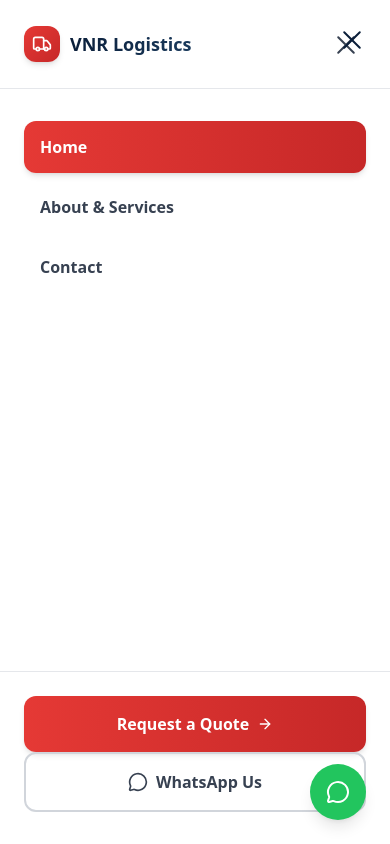
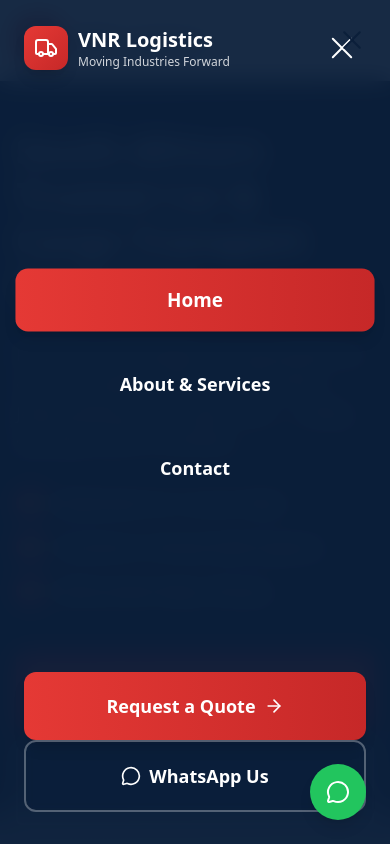
Before and after one commit to SA-Telecoms00/VNR-Logistics, a Next.js app: page / in a window 390 px wide. Both pictures are taken after a click on the button "Toggle menu". Shown: the top 844 px of the page. Built offline with nearby package versions, Linux system fonts and the light colour scheme.

Commit message:
Fix mobile navbar UI: implement full-screen overlay with dark navy background, proper vertical layout, and smooth animations

```diff
--- a/components/Header.tsx
+++ b/components/Header.tsx
@@ -218,74 +218,73 @@
         </div>
       </div>
 
-      {/* Mobile Menu */}
+      {/* Mobile Menu - Full Screen Overlay */}
       <AnimatePresence>
         {isMobileMenuOpen && (
-          <>
-            {/* Backdrop Overlay - Elegant Dark */}
           <motion.div
             initial={{ opacity: 0 }}
             animate={{ opacity: 1 }}
             exit={{ opacity: 0 }}
             transition={{ duration: 0.3, ease: "easeInOut" }}
-              className="fixed inset-0 bg-black/40 backdrop-blur-md lg:hidden z-[99998]"
-              onClick={() => setIsMobileMenuOpen(false)}
-              style={{ WebkitBackdropFilter: "blur(12px)" }}
-            />
-
-            {/* Mobile Menu - Clean White Design */}
+            className="fixed inset-0 w-full h-screen bg-[#0B1F3A]/95 backdrop-blur-md lg:hidden z-[9999] flex flex-col"
+            style={{
+              WebkitBackdropFilter: "blur(12px)",
+              position: "fixed",
+              top: 0,
+              left: 0,
+              width: "100%",
+              height: "100vh"
+            }}
+          >
+            {/* Top Section - Logo & Close Button */}
             <motion.div
-              initial={{ x: "100%" }}
-              animate={{ x: 0 }}
-              exit={{ x: "100%" }}
-              transition={{
-                type: "spring",
-                damping: 30,
-                stiffness: 300
-              }}
-              className="fixed top-0 right-0 bottom-0 w-full sm:w-96 bg-white lg:hidden z-[99999] flex flex-col shadow-2xl"
+              initial={{ opacity: 0, y: -20 }}
+              animate={{ opacity: 1, y: 0 }}
+              transition={{ delay: 0.1, duration: 0.4 }}
+              className="flex items-center justify-between px-6 py-6 flex-shrink-0"
             >
-              {/* Mobile Menu Header */}
-              <div className="flex items-center justify-between px-6 py-6 border-b border-gray-200 flex-shrink-0">
-                <Link href="/" onClick={() => setIsMobileMenuOpen(false)} className="flex items-center gap-2.5 group">
-                  <div className="bg-gradient-to-br from-[#E53935] to-[#C62828] p-2 rounded-xl shadow-md">
-                    <Truck className="h-5 w-5 text-white" />
+              <Link href="/" onClick={() => setIsMobileMenuOpen(false)} className="flex items-center gap-2.5">
+                <div className="bg-gradient-to-br from-[#E53935] to-[#C62828] p-2.5 rounded-xl shadow-lg">
+                  <Truck className="h-6 w-6 text-white" />
                 </div>
                 <div>
-                    <h2 className="text-lg font-bold bg-gradient-to-r from-[#0B1F3A] to-[#1a3a5c] bg-clip-text text-transparent">VNR Logistics</h2>
+                  <h2 className="text-xl font-bold text-white">VNR Logistics</h2>
+                  <p className="text-xs text-gray-300">Moving Industries Forward</p>
                 </div>
               </Link>
               <motion.button
                 onClick={() => setIsMobileMenuOpen(false)}
-                  className="p-2 hover:bg-gray-100 rounded-lg transition-colors"
+                className="p-2.5 hover:bg-white/10 rounded-xl transition-colors"
                 whileTap={{ scale: 0.95 }}
+                aria-label="Close menu"
               >
-                  <div className="w-6 h-6 relative">
-                    <span className="absolute top-1/2 left-0 w-6 h-0.5 bg-gray-700 rounded-full rotate-45"></span>
-                    <span className="absolute top-1/2 left-0 w-6 h-0.5 bg-gray-700 rounded-full -rotate-45"></span>
+                <div className="w-7 h-7 relative">
+                  <span className="absolute top-1/2 left-0 w-7 h-0.5 bg-white rounded-full rotate-45 transform -translate-y-1/2"></span>
+                  <span className="absolute top-1/2 left-0 w-7 h-0.5 bg-white rounded-full -rotate-45 transform -translate-y-1/2"></span>
                 </div>
               </motion.button>
-              </div>
+            </motion.div>
 
-              {/* Mobile Navigation Links - Clean List */}
-              <nav className="flex-1 px-6 py-8 overflow-y-auto">
-                <div className="space-y-2">
+            {/* Center Section - Navigation Links (Vertical Stack) */}
+            <nav className="flex-1 flex flex-col items-center justify-center px-6 py-8">
+              <div className="flex flex-col items-center gap-6 w-full max-w-md">
                 {navLinks.map((link, index) => {
                   const isActive = pathname === link.href;
                   return (
                     <motion.div
                       key={link.href}
-                        initial={{ opacity: 0, x: 20 }}
-                        animate={{ opacity: 1, x: 0 }}
-                        transition={{ delay: 0.1 + index * 0.05, duration: 0.4 }}
+                      initial={{ opacity: 0, y: 20 }}
+                      animate={{ opacity: 1, y: 0 }}
+                      transition={{ delay: 0.2 + index * 0.1, duration: 0.4 }}
+                      className="w-full"
                     >
                       <Link
                         href={link.href}
                         onClick={() => setIsMobileMenuOpen(false)}
-                          className={`block px-4 py-3.5 rounded-xl font-semibold transition-all duration-300 ${
+                        className={`block text-center px-8 py-4 rounded-xl font-bold text-lg transition-all duration-300 ${
                           isActive
-                              ? "bg-gradient-to-r from-[#E53935] to-[#C62828] text-white shadow-md"
-                              : "text-gray-700 hover:bg-gray-100"
+                            ? "bg-gradient-to-r from-[#E53935] to-[#C62828] text-white shadow-lg scale-105"
+                            : "text-white hover:bg-white/10 hover:scale-105"
                         }`}
                       >
                         {link.label}
@@ -296,20 +295,20 @@
               </div>
             </nav>
 
-              {/* Bottom CTA Section */}
+            {/* Bottom Section - CTA Buttons */}
             <motion.div
               initial={{ opacity: 0, y: 20 }}
               animate={{ opacity: 1, y: 0 }}
-                transition={{ delay: 0.3, duration: 0.4 }}
-                className="px-6 pb-8 space-y-3 flex-shrink-0 border-t border-gray-200 pt-6"
+              transition={{ delay: 0.5, duration: 0.4 }}
+              className="px-6 pb-8 space-y-4 flex-shrink-0"
             >
-                <Link href="/quote" onClick={() => setIsMobileMenuOpen(false)}>
+              <Link href="/quote" onClick={() => setIsMobileMenuOpen(false)} className="block">
                 <motion.button
                   whileTap={{ scale: 0.98 }}
-                    className="w-full bg-gradient-to-r from-[#E53935] to-[#C62828] text-white font-bold text-base py-4 rounded-xl shadow-md hover:shadow-lg transition-all duration-300 flex items-center justify-center gap-2"
+                  className="w-full bg-gradient-to-r from-[#E53935] to-[#C62828] text-white font-bold text-lg py-5 rounded-xl shadow-lg hover:shadow-xl transition-all duration-300 flex items-center justify-center gap-2"
                 >
                   Request a Quote
-                    <ArrowRight className="h-4 w-4" />
+                  <ArrowRight className="h-5 w-5" />
                 </motion.button>
               </Link>
               <a
@@ -320,7 +319,7 @@
               >
                 <motion.button
                   whileTap={{ scale: 0.98 }}
-                    className="w-full border-2 border-gray-300 text-gray-700 hover:bg-gray-50 font-semibold text-base py-4 rounded-xl transition-all duration-300 flex items-center justify-center gap-2"
+                  className="w-full border-2 border-white/30 text-white hover:bg-white/10 font-semibold text-lg py-5 rounded-xl transition-all duration-300 flex items-center justify-center gap-2 backdrop-blur-sm"
                 >
                   <MessageCircle className="h-5 w-5" />
                   WhatsApp Us
@@ -328,7 +327,6 @@
               </a>
             </motion.div>
           </motion.div>
-          </>
         )}
       </AnimatePresence>
     </motion.header>
```
Lines whose indentation alone changed are shown as unchanged.
